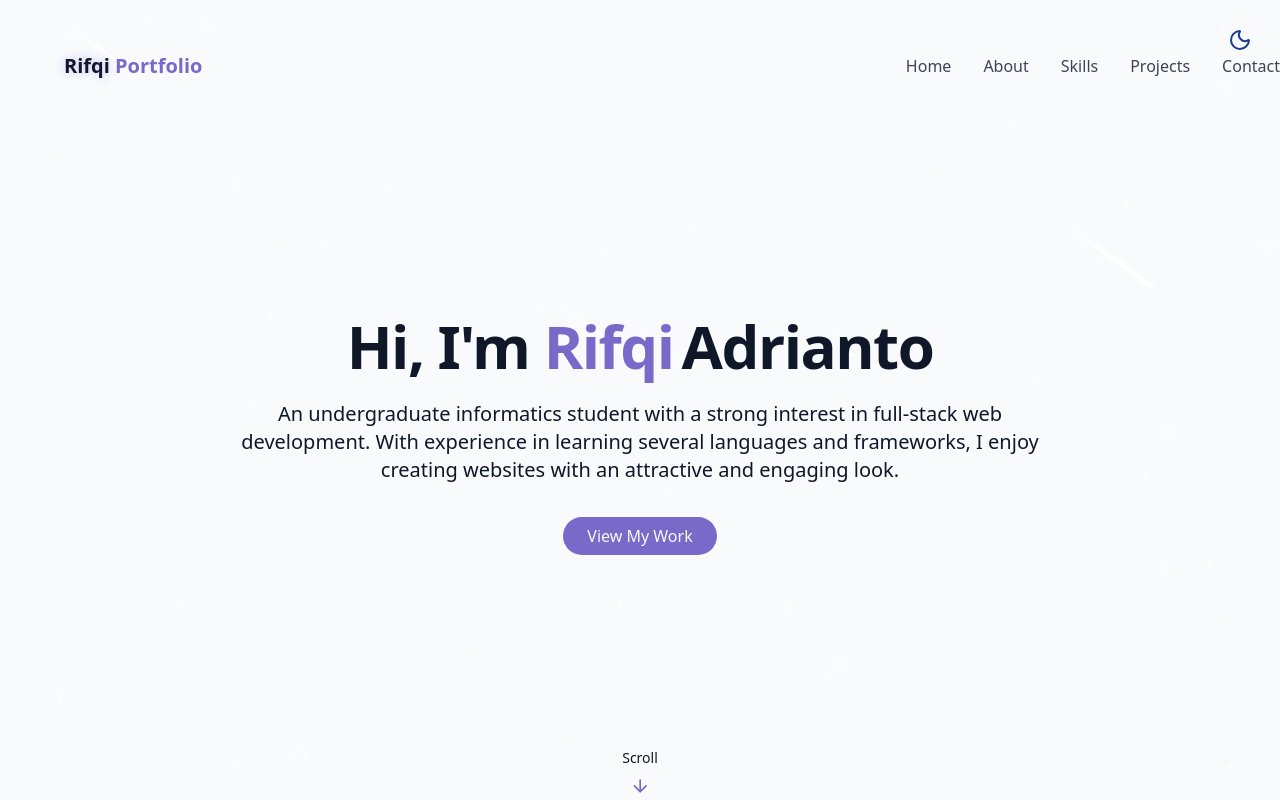
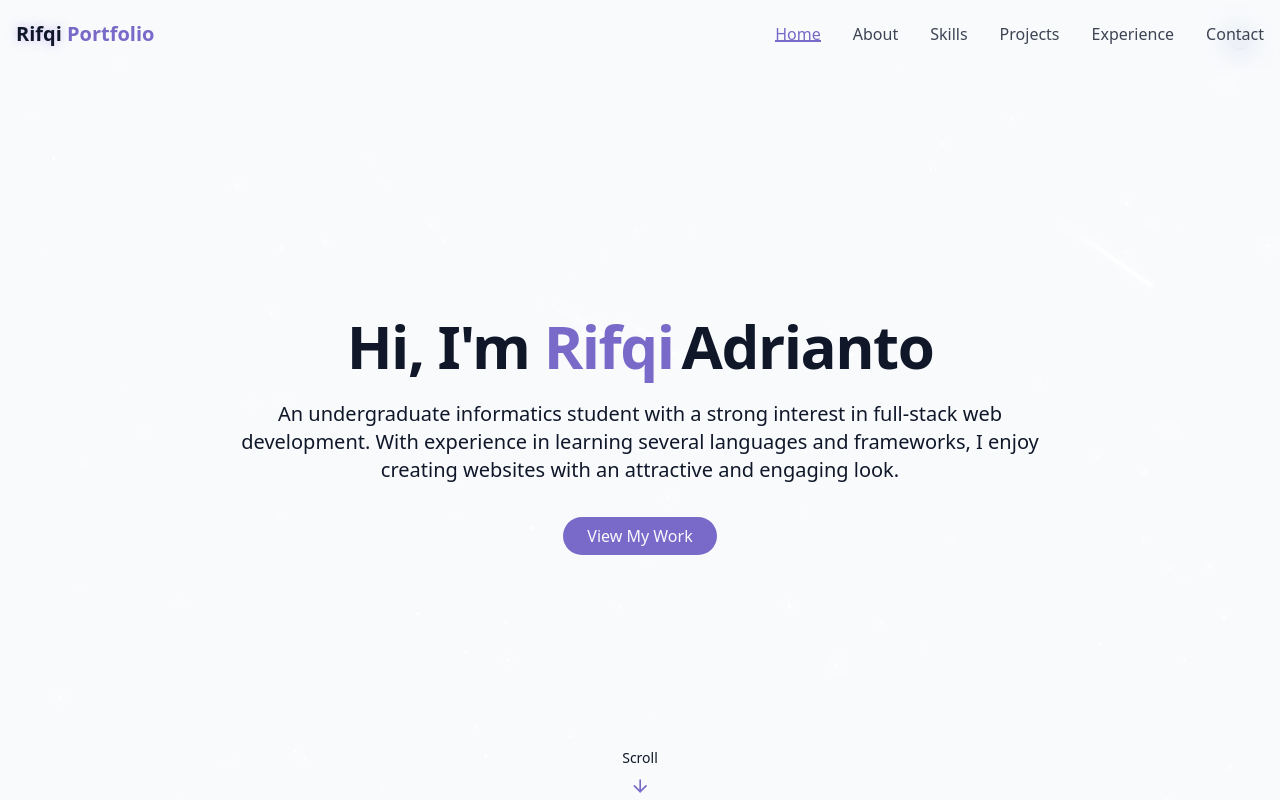
Before and after one commit to rifqiadrianto007/React_Portofolio, a React (Vite) app: page / in a window 1280 px wide. Shown: the top 800 px of the page. Built offline with nearby package versions, Linux system fonts and the light colour scheme.

Commit message:
Navbar update

```diff
--- a/src/components/ExperienceSection.jsx
+++ b/src/components/ExperienceSection.jsx
@@ -1,5 +1,3 @@
-import { ArrowRight, ExternalLink, Github } from "lucide-react";
-
 const experience = [
     {
         id: 1,
--- a/src/components/Navbar.jsx
+++ b/src/components/Navbar.jsx
@@ -7,32 +7,72 @@ const navItems = [
     { name: "About", href: "#about" },
     { name: "Skills", href: "#skills" },
     { name: "Projects", href: "#projects" },
+    { name: "Experience", href: "#experience" },
     { name: "Contact", href: "#contact" },
 ];
 
 export const Navbar = () => {
     const [isScrolled, setIsScrolled] = useState(false);
     const [isMenuOpen, setIsMenuOpen] = useState(false);
+    const [activeSection, setActiveSection] = useState("hero");
 
     useEffect(() => {
         const handleScroll = () => {
-            setIsScrolled(window.screenY > 10);
+            setIsScrolled(window.scrollY > 10);
+
+            // Deteksi active section
+            const sections = navItems.map(item => item.href.substring(1));
+            const scrollPosition = window.scrollY + 100;
+
+            for (const section of sections) {
+                const element = document.getElementById(section);
+                if (element) {
+                    const offsetTop = element.offsetTop;
+                    const offsetBottom = offsetTop + element.offsetHeight;
+
+                    if (scrollPosition >= offsetTop && scrollPosition < offsetBottom) {
+                        setActiveSection(section);
+                        break;
+                    }
+                }
+            }
         };
 
         window.addEventListener("scroll", handleScroll);
         return () => window.removeEventListener("scroll", handleScroll);
     }, []);
+
+    useEffect(() => {
+        if (isMenuOpen) {
+            document.body.style.overflow = "hidden";
+        } else {
+            document.body.style.overflow = "unset";
+        }
+    }, [isMenuOpen]);
+
+    const handleNavClick = (href) => {
+        setIsMenuOpen(false);
+        // smooth scroll
+        const element = document.querySelector(href);
+        if (element) {
+            element.scrollIntoView({ behavior: "smooth" });
+        }
+    };
+
     return (
         <nav
             className={cn(
-                "fixed w-full z-40 transition-all duration-300",
-                isScrolled ? "py-3 bg-background/80 backdrop-blur-md shadow-xs" : "py-5"
-            )}
-        >
-            <div className="container flex items-center justify-between">
+                "fixed top-0 left-0 right-0 w-full z-50 transition-all duration-300",
+                isScrolled ? "py-3 bg-background/70 backdrop-blur-lg shadow-sm border-b border-border/40"
+                    : "py-5 bg-background/50 backdrop-blur-md"
+            )}>
+            <div className="container mx-auto px-4 flex items-center justify-between">
                 <a
                     className="text-xl font-bold text-primary flex items-center"
-                    href="#hero">
+                    href="#hero" onClick={(e) => {
+                        e.preventDefault();
+                        handleNavClick("#hero");
+                    }}>
                     <span className="relative z-10">
                         <span className="text-glow text-foreground"> Rifqi </span>
                         Portfolio
@@ -41,42 +81,64 @@ export const Navbar = () => {
 
                 {/* desktop nav */}
                 <div className="hidden md:flex space-x-8">
-                    {navItems.map((item, key) => (
+                    {navItems.map((item, key) => {
+                        const isActive = activeSection === item.href.substring(1);
+                        return (
                             <a
                                 key={key}
                                 href={item.href}
-                            className="text-foreground/80 hover:text-primary transition-colors duration-300">
+                                onClick={(e) => {
+                                    e.preventDefault();
+                                    handleNavClick(item.href);
+                                }}
+                                className={cn(
+                                    "relative text-foreground/80 hover:text-primary transition-colors duration-300",
+                                    "after:content-[''] after:absolute after:left-0 after:bottom-1 after:w-0 after:h-0.5 after:bg-primary after:transition-all after:duration-300",
+                                    "hover:after:w-full",
+                                    isActive && "text-primary after:w-full"
+                                )}>
                                 {item.name}
                             </a>
-                    ))}
+                        )
+                    })}
                 </div>
 
                 {/* mobile nav */}
-
                 <button
                     onClick={() => setIsMenuOpen((prev) => !prev)}
                     className="md:hidden p-2 text-foreground z-50"
-                    aria-label={isMenuOpen ? "Close Menu" : "Open Menu"}>
-                    {isMenuOpen ? <X size={24} /> : <Menu size={24} />}
+                    aria-label={isMenuOpen ? "Close Menu" : "Open Menu"}
+                >
+                    {isMenuOpen ? <X size={24} /> : <Menu size={24} />}{" "}
                 </button>
-
                 <div
                     className={cn(
                         "fixed inset-0 bg-background/95 backdroup-blur-md z-40 flex flex-col items-center justify-center",
                         "transition-all duration-300 md:hidden",
-                        isMenuOpen ? "opacity-100 pointer-events-auto"
+                        isMenuOpen
+                            ? "opacity-100 pointer-events-auto"
                             : "opacity-0 pointer-events-none"
-                    )}>
+                    )}
+                >
                     <div className="flex flex-col space-y-8 text-xl">
-                        {navItems.map((item, key) => (
+                        {navItems.map((item, key) => {
+                            const isActive = activeSection === item.href.substring(1);
+                            return (
                                 <a
                                     key={key}
                                     href={item.href}
-                                className="text-foreground/80 hover:text-primary transition-colors duration-300"
-                                onClick={() => setIsMenuOpen(false)}>
+                                    className={cn(
+                                        "text-foreground/80 hover:text-primary transition-colors duration-300 text-center",
+                                        isActive && "text-primary font-semibold"
+                                    )}
+                                    onClick={(e) => {
+                                        e.preventDefault();
+                                        handleNavClick(item.href);
+                                    }}>
                                     {item.name}
                                 </a>
-                        ))}
+                            );
+                        })}
                     </div>
                 </div>
             </div>
```
Lines whose indentation alone changed are shown as unchanged.
